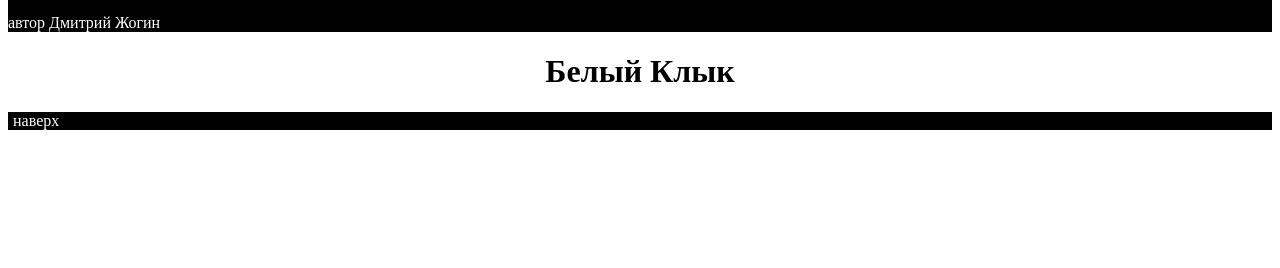
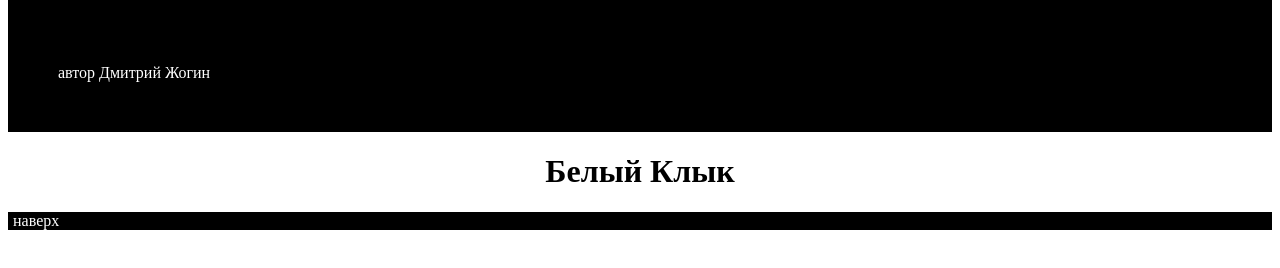
Before and after one commit to dmitriy2288/Hheelloo, a plain HTML site: page index.html in a window 1280 px wide. Shown: the part 54-322 px from the top of the page. Drawn offline with Linux system fonts and the light colour scheme.

Commit message:
Update style.css

```diff
--- a/style.css
+++ b/style.css
@@ -13,8 +13,9 @@ header a {
 	text-decoration: none;
 }
 
-header {
+header p {
 	color: white;
+	padding: 50px;
 }
 
 main {
```
